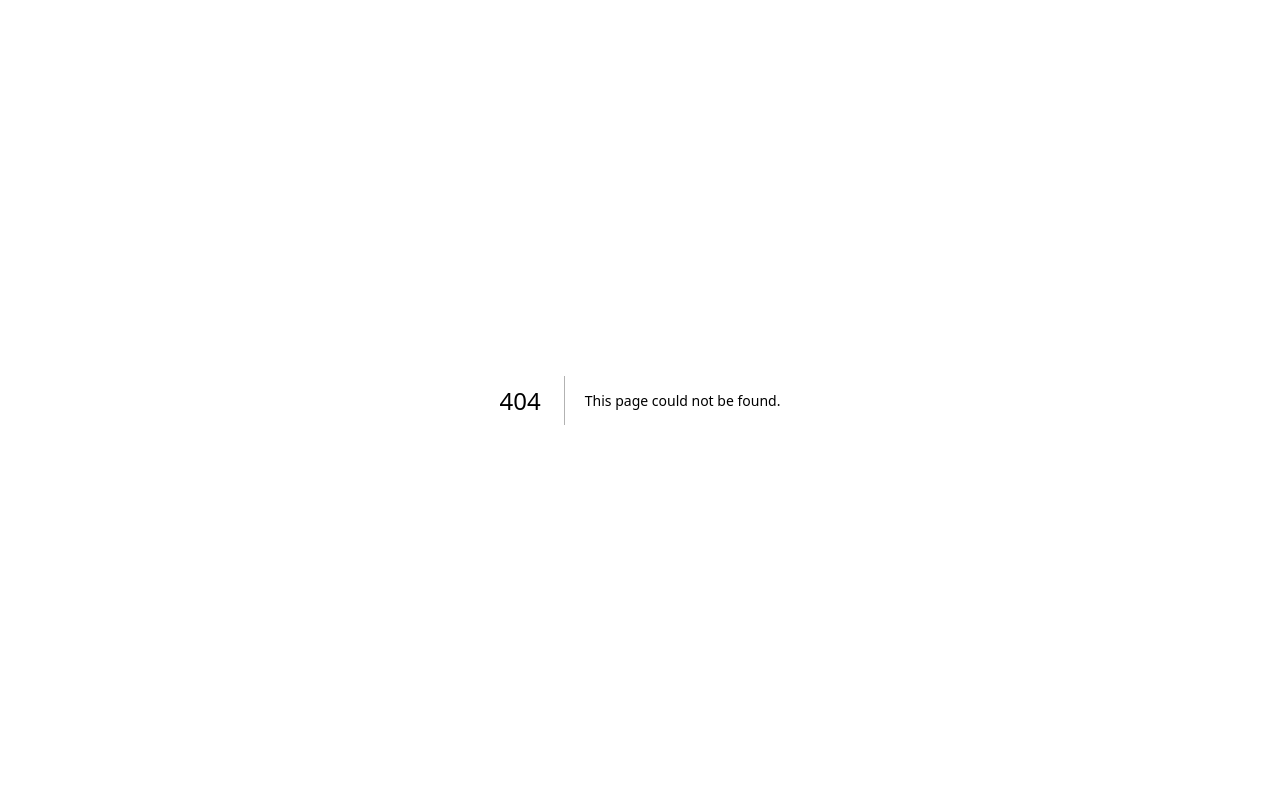
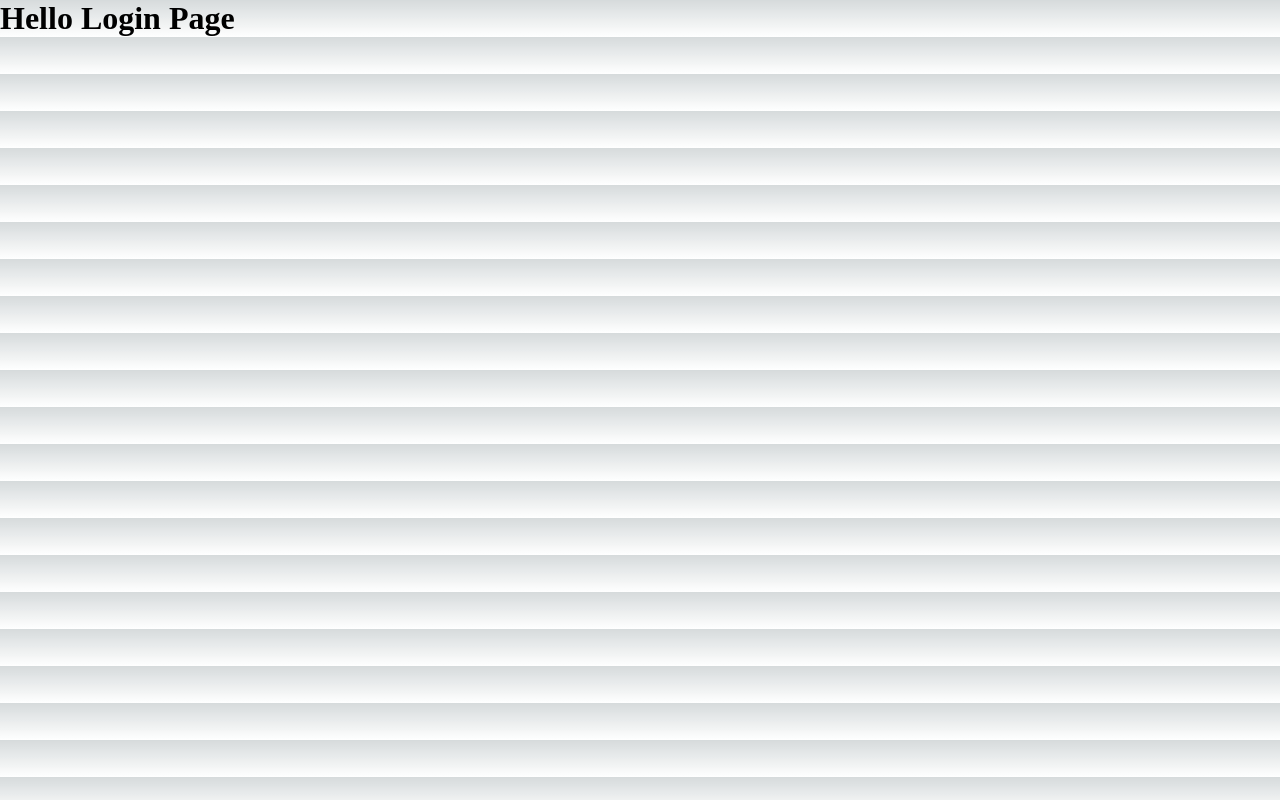
Before and after one commit to timjoco/sheetly, a Next.js app: page /login in a window 1280 px wide. Before the commit this address had no page. Built offline with nearby package versions, Linux system fonts and the light colour scheme.

Commit message:
created new front end routes for home page and login page

```diff
--- /dev/null
+++ b/src/pages/login.tsx
@@ -0,0 +1,10 @@
+
+const LoginPage = () => {
+  return (
+    <div>
+      <h1>Hello Login Page</h1>
+    </div>
+  );
+};
+
+export default LoginPage;
```
Also changed, not shown: src/pages/home.tsx (added, +10 -0 lines).
